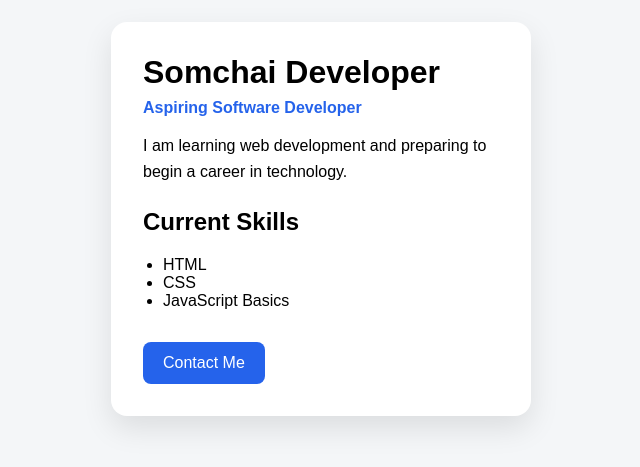
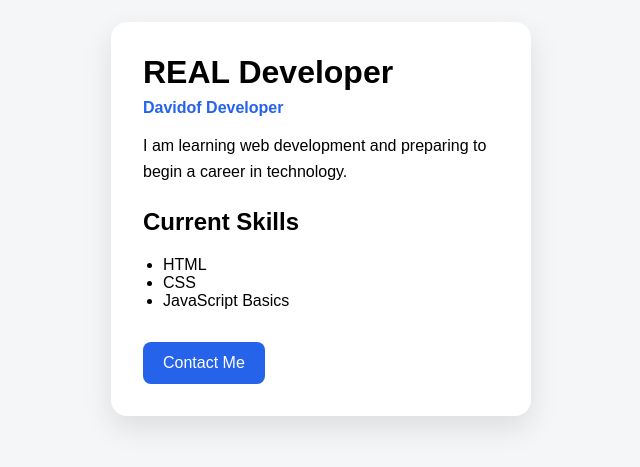
Before and after one commit to realtata11-stack/git-WS-19Nov26-, a plain HTML site: page index.html in a window 1280 px wide. Shown: the part 181-648 px from the top of the page, without its empty margins (319-959 px from the left). Drawn offline with Linux system fonts and the light colour scheme.

Commit message:
Update information

```diff
--- a/index.html
+++ b/index.html
@@ -15,9 +15,9 @@
 
   <body>
     <main class="profile-card">
-      <h1>Somchai Developer</h1>
+      <h1>REAL Developer</h1>
 
-      <p class="role">Aspiring Software Developer</p>
+      <p class="role">Davidof Developer</p>
 
       <p class="description">
         I am learning web development and preparing to begin a career in
```
